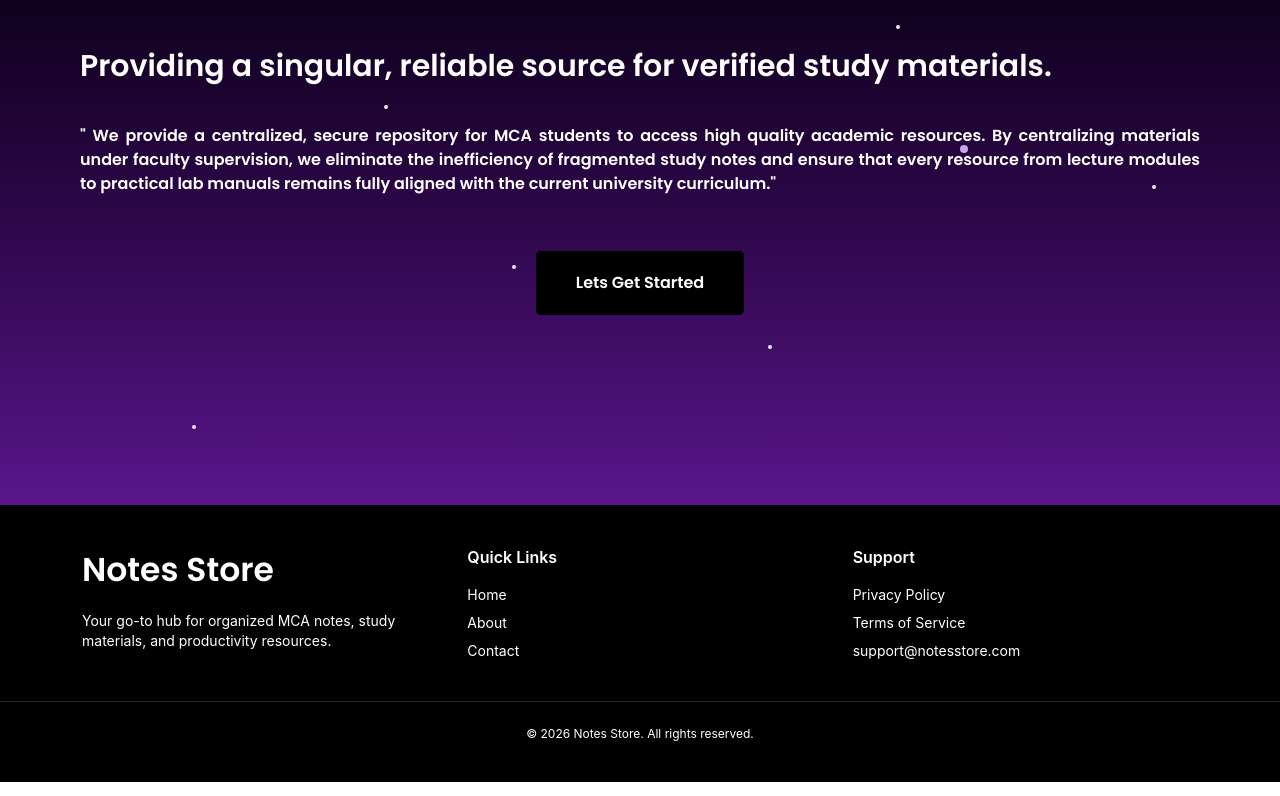
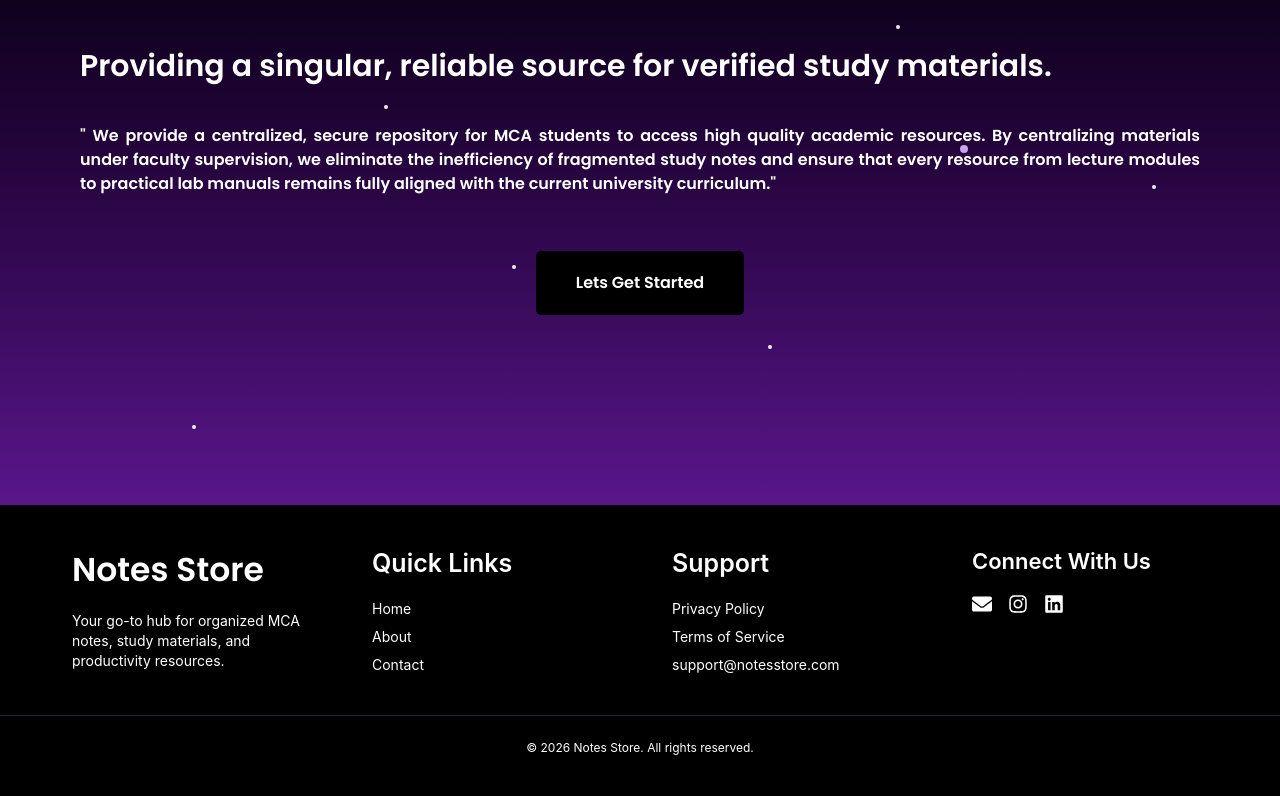
Before and after one commit to ANSHUMANMOREY7/Notes-Store, a React (Vite) app in the folder client/: page / in a window 1280 px wide. Shown: the part 1095-1891 px from the top of the page. Built offline with nearby package versions, Linux system fonts and the light colour scheme.

Commit message:
contact info added in footer

```diff
--- a/client/src/components/Footer.jsx
+++ b/client/src/components/Footer.jsx
@@ -1,9 +1,9 @@
 import { memo } from 'react';
-
+import { FaInstagram, FaLinkedin, FaEnvelope } from 'react-icons/fa';
 const Footer = () => {
 return (
     <footer className="bg-black text-white py-10 mt-auto">
-      <div className="max-w-7xl mx-[50px] px-4 sm:px-6 lg:px-8 grid grid-cols-1 md:grid-cols-3 gap-10">
+      <div className="max-w-[1200px] mx-auto px-4 sm:px-6 lg:px-8 grid grid-cols-1 md:grid-cols-4 gap-16">
 
 
         <div className=''>
@@ -13,7 +13,7 @@ return (
 
 
         <div>
-          <h3 className="text-white font-semibold mb-4">Quick Links</h3>
+          <h3 className="text-white font-semibold mb-4 text-[25px]">Quick Links</h3>
           <ul className="space-y-2 text-sm">
             <li><a href="/" className="hover:text-purple-500 transition">Home</a></li>
             <li><a href="/about" className="hover:text-purple-500 transition">About</a></li>
@@ -23,14 +23,24 @@ return (
 
 
         <div>
-          <h3 className="text-white font-semibold mb-4">Support</h3>
+          <h3 className="text-white font-semibold mb-4 text-[25px]">Support</h3>
           <ul className="space-y-2 text-sm">
             <li><a href="/privacy" className="hover:text-purple-500 transition">Privacy Policy</a></li>
             <li><a href="/terms" className="hover:text-purple-500 transition">Terms of Service</a></li>
-            <li><a href="mailto:support@notesstore.com" className="hover:text-purple-500 transition">support@notesstore.com</a></li>
+            <li><a href="" className="hover:text-purple-500 transition">support@notesstore.com</a></li>
           </ul>
         </div>
+        <div>
+          <h3 className="text-white font-semibold mb-4 text-[22px]">Connect With Us</h3>
+          <div className="flex space-x-4">
+            <a href="https://mail.google.com/mail/u/0/#inbox" className="hover:text-red-400 text-xl"><FaEnvelope /></a>
+            <a href="https://www.instagram.com/anshumxnn_27/?hl=en" target="_blank" rel="noreferrer" className="hover:text-pink-500 text-xl"><FaInstagram /></a>
+            <a href="https://www.linkedin.com/in/anshuman-morey/" target="_blank" rel="noreferrer" className="hover:text-blue-500 text-xl"><FaLinkedin /></a>
+          </div>
+        </div>
       </div>
+
+
 
       <div className="text-center mt-10 pt-6 border-t border-gray-800 text-xs">
         &copy; {new Date().getFullYear()} Notes Store. All rights reserved.
--- a/package.json
+++ b/package.json
@@ -2,6 +2,7 @@
   "dependencies": {
     "lucide": "^0.577.0",
     "lucide-react": "^0.577.0",
+    "react-icons": "^5.6.0",
     "react-router": "^7.13.1",
     "react-router-dom": "^7.13.1"
   }
```
Also changed, not shown: 1 other file (tests, documents, lock files or other folders).
